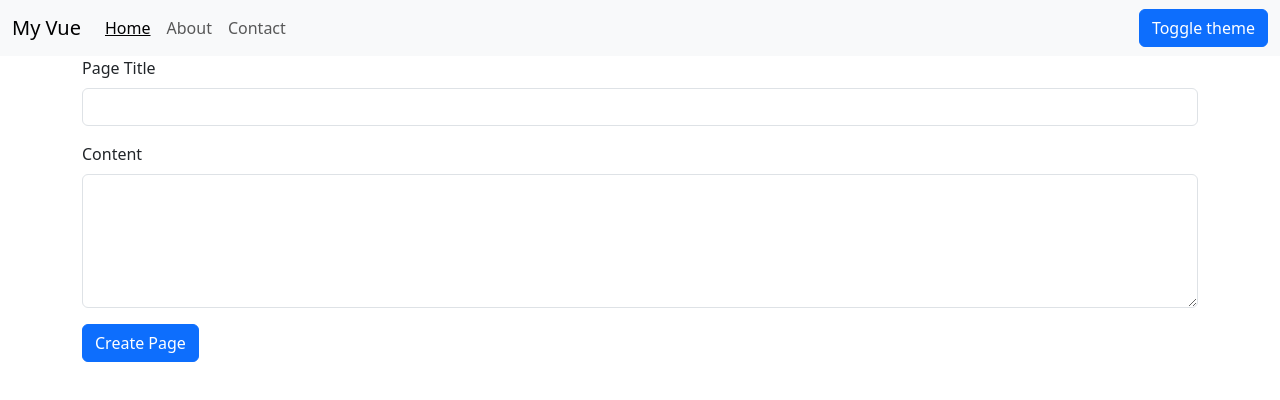
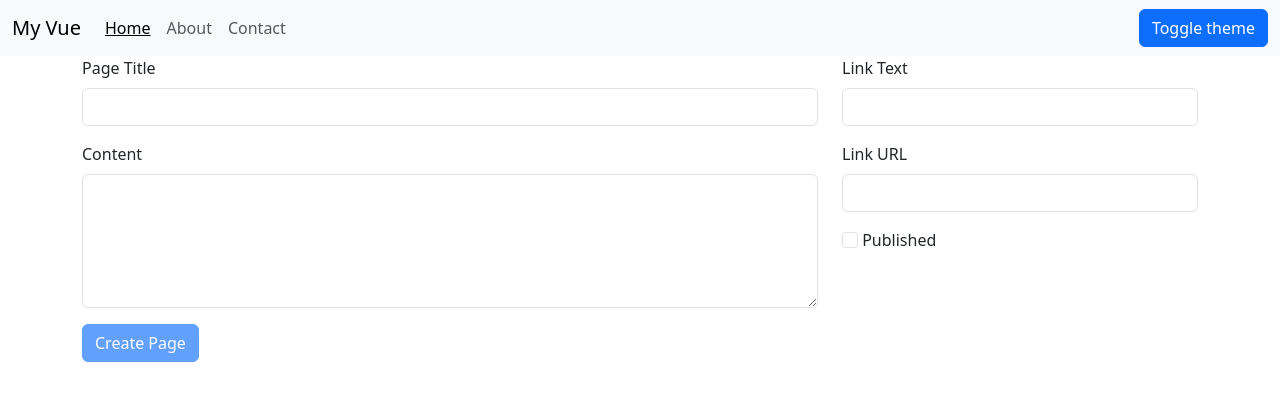
Before and after one commit to PhillipFraThailand/vue-start-spa, a Vue app: page / in a window 1280 px wide. Shown: the top 400 px of the page. Built offline with nearby package versions, Linux system fonts and the light colour scheme.

Commit message:
add form validation method, add computed property to disable btn if a field is empty, and add more input fields

```diff
--- a/src/components/CreatePage.vue
+++ b/src/components/CreatePage.vue
@@ -4,20 +4,21 @@
   So, whatever is passed from a parent, to this component under the pageCreated prop, will get called with the argument pageTitle.
   In order to update the pageTitle defined in the data, we bind the value of the input, to the data variable pageTitle.
   If we didn't do that, the pageTitle would keep the value it was initialized with, and not update.
+
+  We do not use computed values, as they generally are read only, cached and will only update when dependencies change.
+  In the case of forms, we need to update the data when the input field value changes so, update the value which doesn't work with read only.
+  Also, if we were to update the data variable, we would also need to reflect that in the input, e.g with masks etc.
 -->
 
 <template>
     <div class="container mb-3">
         <form action="">
+            <div class="row">
+                <div class="col-md-8">
                     <div class="mb-3">
                         <label for="" class="form-label">
                             Page Title
                         </label>
-        <!--
-          Bind our data variable 'pageTitle' to the input value with 2-way binding (v-model).
-          We do this, to be able to pass the value from the input, to our pageCreated method passed from the parent App.vue.
-          Note that the alternative to v-model is to use :value and @input (:value="pageTitle" @input="(e) => pageTitle = e.target.value").
-        -->
                         <input id="" type="text" class="form-control" v-model="pageTitle">
                     </div>
                     <div class="mb-3">
@@ -26,21 +27,68 @@
                         </label>
                         <textarea type="text" class="form-control" rows="5" v-model="content"></textarea>
                     </div>
+                </div>
+
+                <div class="mb-3 col">
                     <div class="mb-3">
-        <button class="btn btn-primary" @click.prevent="pageCreated({ pageTitle, content })">Create Page</button>
+                        <label for="" class="form-label">
+                            Link Text
+                        </label>
+                        <input type="text" class="form-control" v-model="linkText">
+                    </div>
+                    <div class="mb-3">
+                        <label for="" class="form-label">
+                            Link URL
+                        </label>
+                        <input id="" type="text" class="form-control" v-model="linkUrl">
+                    </div>
+                    <div class="mb-3">
+                        <input type="checkbox" class="form-check-input">
+                        Published
+                    </div>
+                </div>
+            </div>
+
+
+            <div class="mb-3">
+                <button class="btn btn-primary" :disabled="isFormInvalid" @click.prevent="submitForm">Create Page</button>
             </div>
         </form>
     </div>
 </template>
 
 <script>
+
 export default {
     props: ['pageCreated'],
+    computed: {
+        isFormInvalid() {
+            return !this.pageTitle || !this.content || !this.linkText || !this.linkUrl;
+        }
+    },
     data() {
         return {
             pageTitle: '',
             content: '',
+            linkText: '',
+            linkUrl: '',
+        };
+    },
+    methods: {
+        submitForm() {
+            if (!this.pageTitle || !this.content || !this.linkText || !this.linkUrl) {
+                alert('Please fill out all fields');
+                return;
             }
+            this.pageCreated({
+                pageTitle: this.pageTitle,
+                content: this.content,
+                link: {
+                    text: this.linkText,
+                    url: this.linkUrl,
                 }
+            })
+        },
+    },
 }
 </script>
```
Lines whose indentation alone changed are shown as unchanged.
